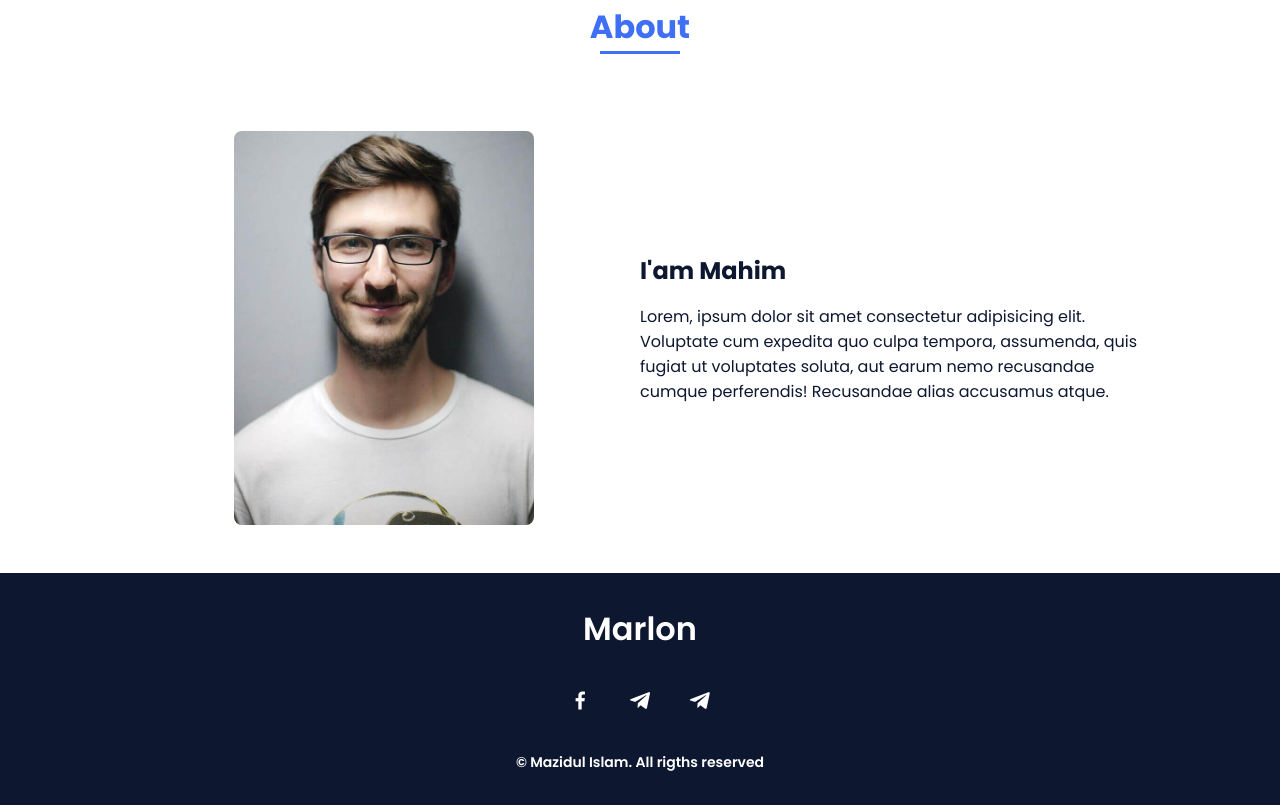
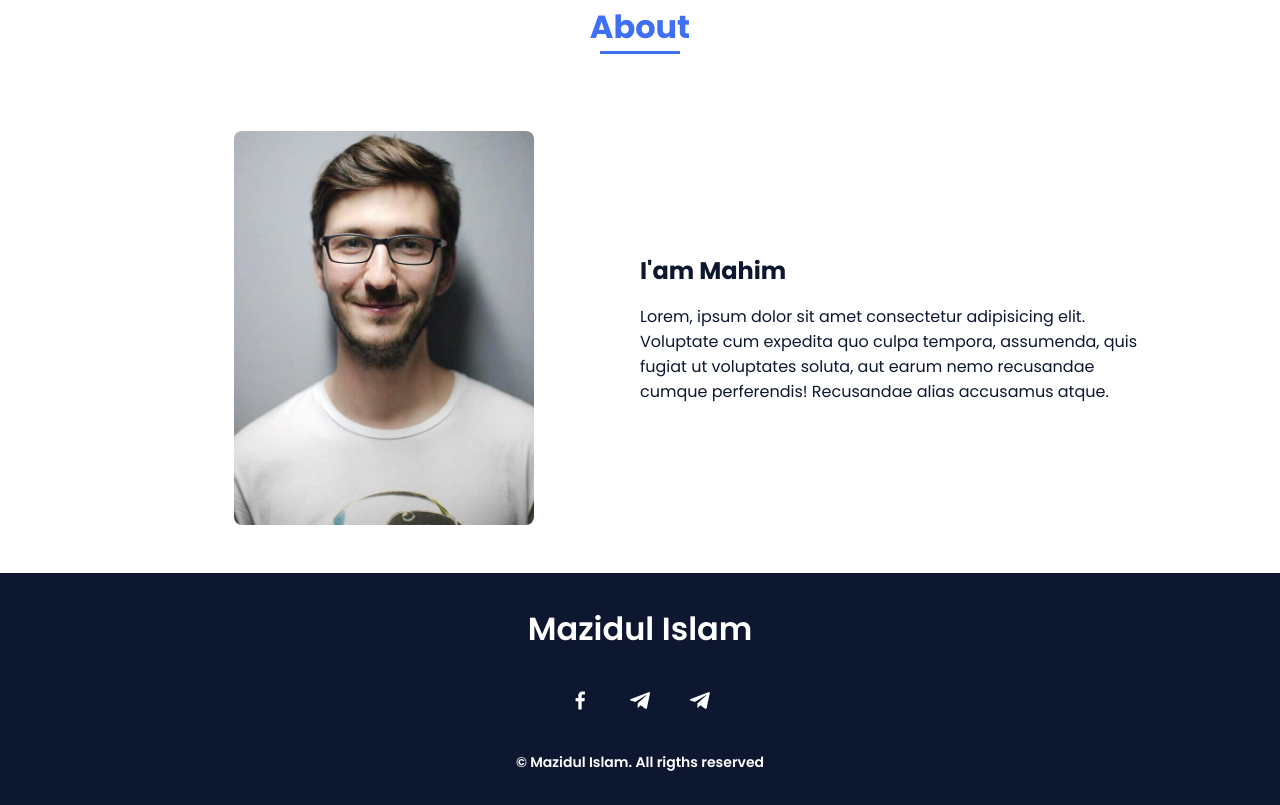
Before and after one commit to RoyceDicki/RoyceDicki.github.io, a plain HTML site: page index.html in a window 1280 px wide. Shown: the part 768-1573 px from the top of the page. Drawn offline with nearby package versions, Linux system fonts and the light colour scheme.

Commit message:
Update index.html

```diff
--- a/index.html
+++ b/index.html
@@ -43,7 +43,7 @@
 
                 <div class="home__social">
                     <a href="https://amiinai.t.me" class="home__social-icon"><i class='bx bxl-telegram'></i></a>
-                    <a href="https://secx.me" class="home__social-icon"><i class='bx bxl-globe' ></i></a>
+                    <!--a href="https://secx.me" class="home__social-icon"><i class='bx bxl-globe' ></i></a-->
                     <a href="https://www.facebook.com/arandomstupidteenager" class="home__social-icon"><i class='bx bxl-facebook' ></i></a>
                 </div>
 
@@ -81,7 +81,7 @@
             <!-- Remove this>
             <!--===== FOOTER =====-->
         <footer class="footer">
-            <p class="footer__title">Marlon</p>
+            <p class="footer__title">Mazidul Islam</p>
             <div class="footer__social">
                 <a href="https://www.facebook.com/arandomstupidteenager" class="footer__icon"><i class='bx bxl-facebook' ></i></a>
                 <a href="https://mimahim.t.me" class="footer__icon"><i class='bx bxl-telegram' ></i></a>
```
